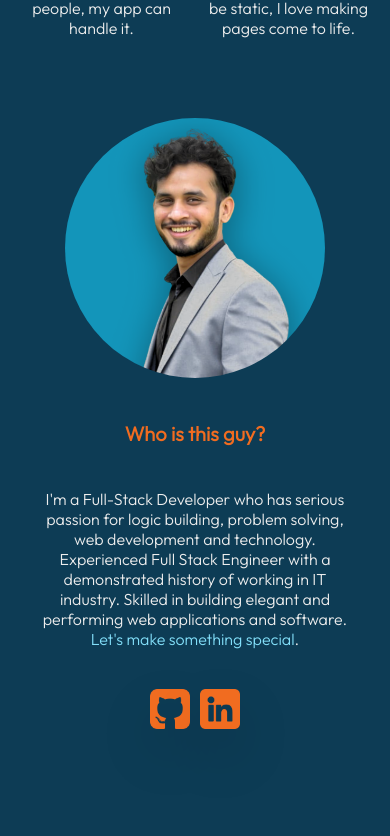
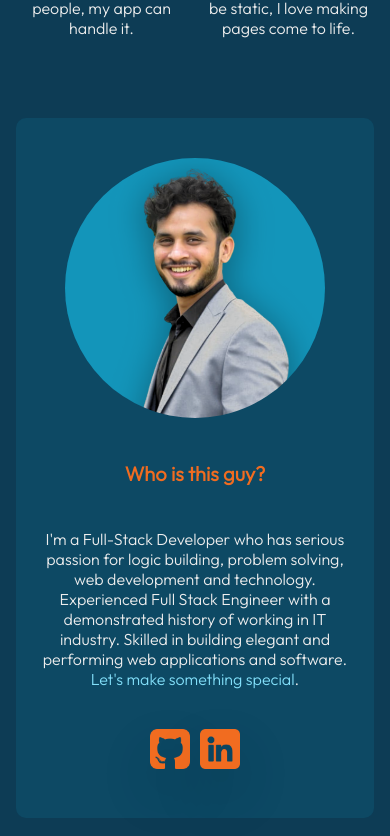
Before and after one commit to pratiknikale/pratik-portfolio, a Next.js app: page / in a window 390 px wide. Shown: the part 1368-2204 px from the top of the page. Built offline with nearby package versions, Linux system fonts and the light colour scheme.

Commit message:
about page layout improvement

```diff
--- a/app/component/About.js
+++ b/app/component/About.js
@@ -22,7 +22,7 @@ export default function About() {
                         <p className="my-2 text-center px-[3px] text-[#F16C20] font-bold text-[20px]">Fast</p>
                         <p className="text-center px-[3px] leading-[20px]">Fast load times and lag free interaction, my highest priority.</p>
                     </div>
-                    <div className="flex flex-col items-center sm:block hidden">
+                    <div className="sm:flex sm:flex-col items-center hidden">
                         <div className="bg-[#1395BA] h-28 w-28 rounded-full flex justify-center items-center">
                             <span>
                                 <Image
@@ -85,10 +85,10 @@ export default function About() {
 
                 </div>
 
-                <div className="rounded-[10px] grid sm:grid-cols-2 grid-cols-1 mt-20">
+                <div className="rounded-[10px] grid sm:grid-cols-2 grid-cols-1 mt-20 sm:bg-transparent bg-[#1395BA]/[15%]">
                     <div className="flex flex-col justify-center sm:items-start items-center">
                         <Image
-                            className="rounded-full sm:w-[400px] sm:h-auto w-[260px] h-[260px]"
+                            className="rounded-full sm:w-[400px] sm:h-auto w-[260px] h-[260px] sm:mt-0 mt-10"
                             src="/logo-images/profilePicture.png"
                             width={0}
                             height={0}
```
